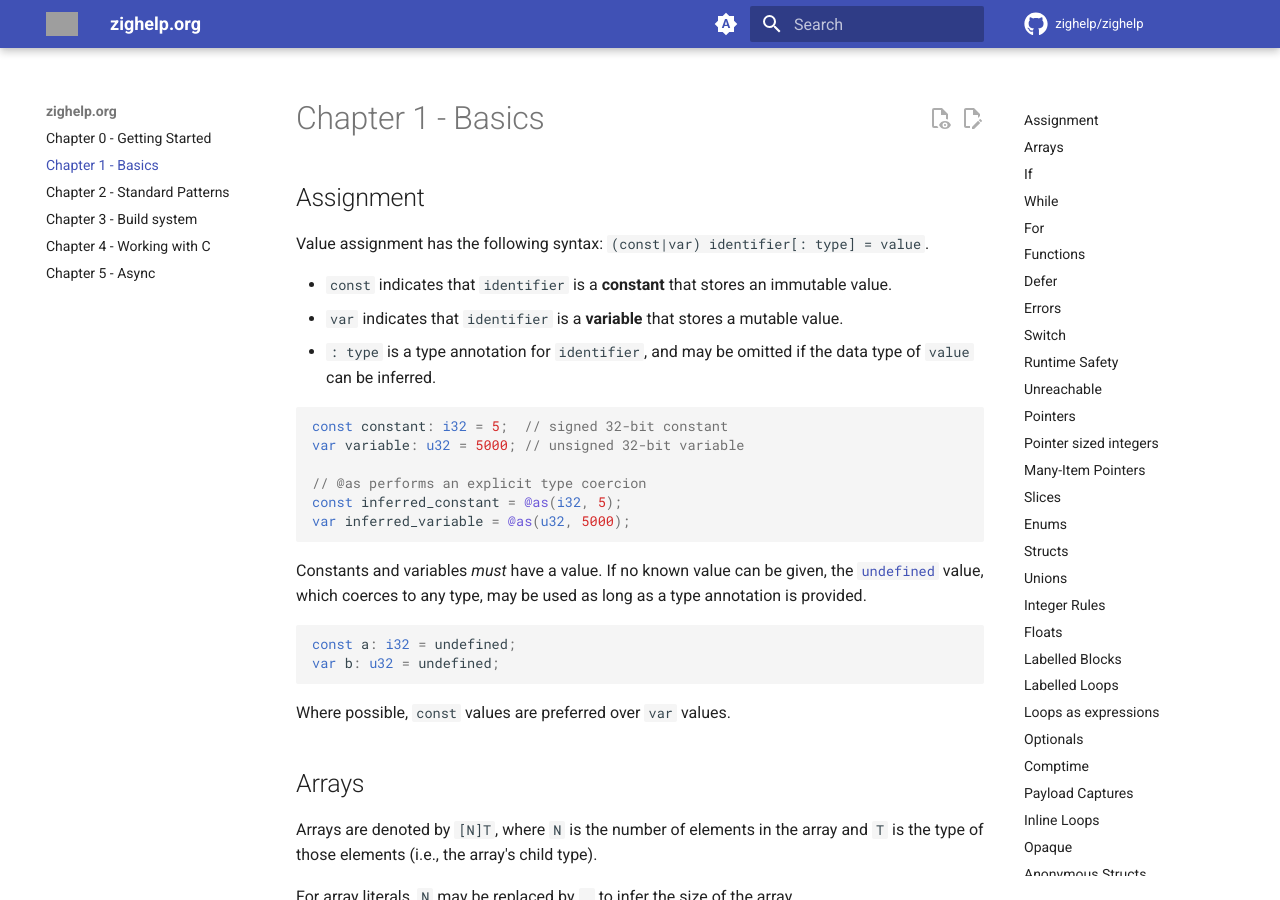
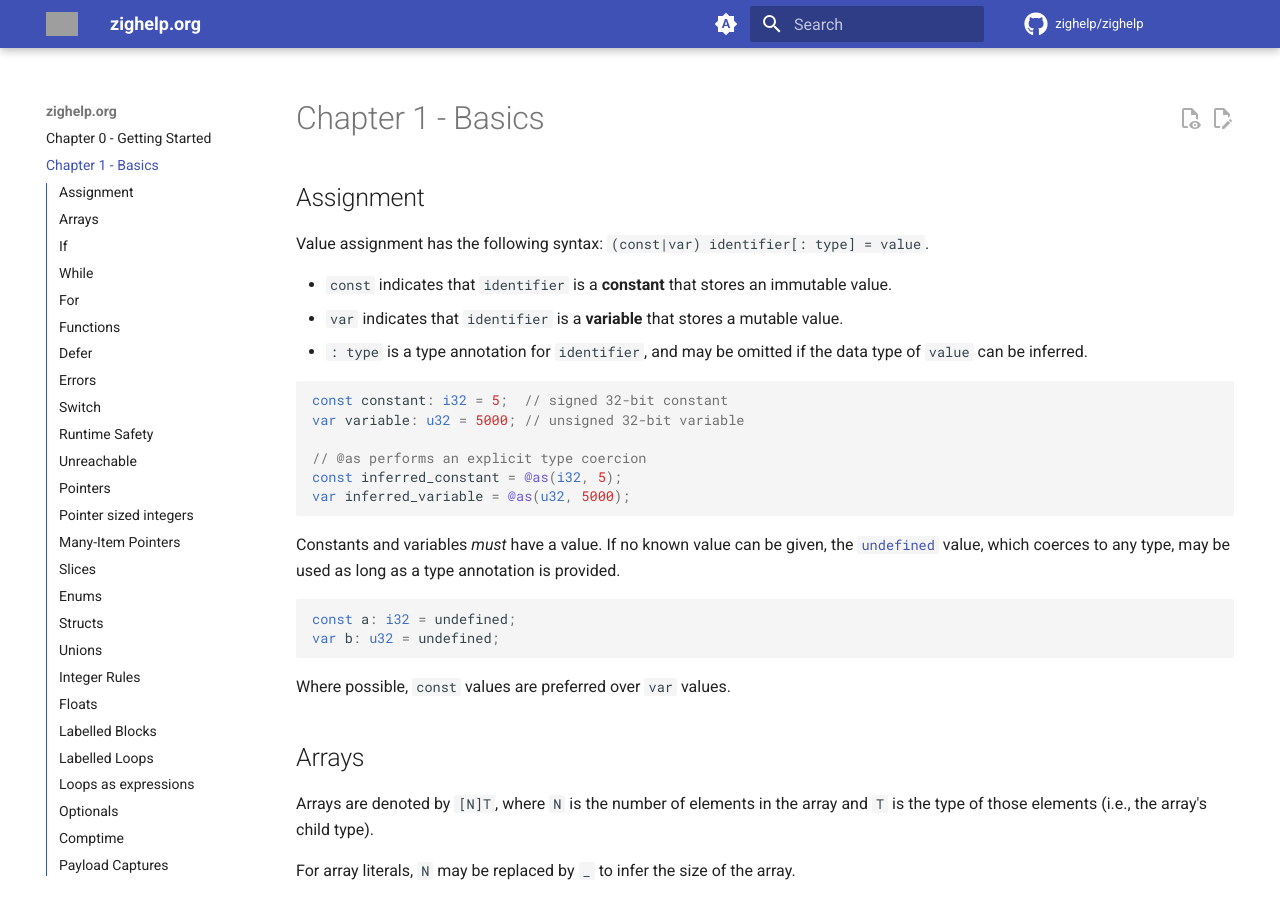
Before and after one commit to Sobeston/zig.guide, an MkDocs documentation site: the page built from docs/chapter-1.md, in a window 1280 px wide and 900 px high. Built offline with MkDocs 1.6.1 and Material for MkDocs 9.7.7, drawn with Linux system fonts in a browser that asks for light colours; comment, search, counter and statistics services are not loaded; grey boxes are pictures that could not be loaded.

Commit message:
Make toc integrate on the left, which works similar to mobile view

```diff
--- a/mkdocs.yml
+++ b/mkdocs.yml
@@ -49,7 +49,7 @@ theme:
     - navigation.sections
     - navigation.expand
     - toc.follow
-    - navigation.indexes
+    - toc.integrate
     - navigation.footer
     - content.action.edit
     - content.action.view
```
